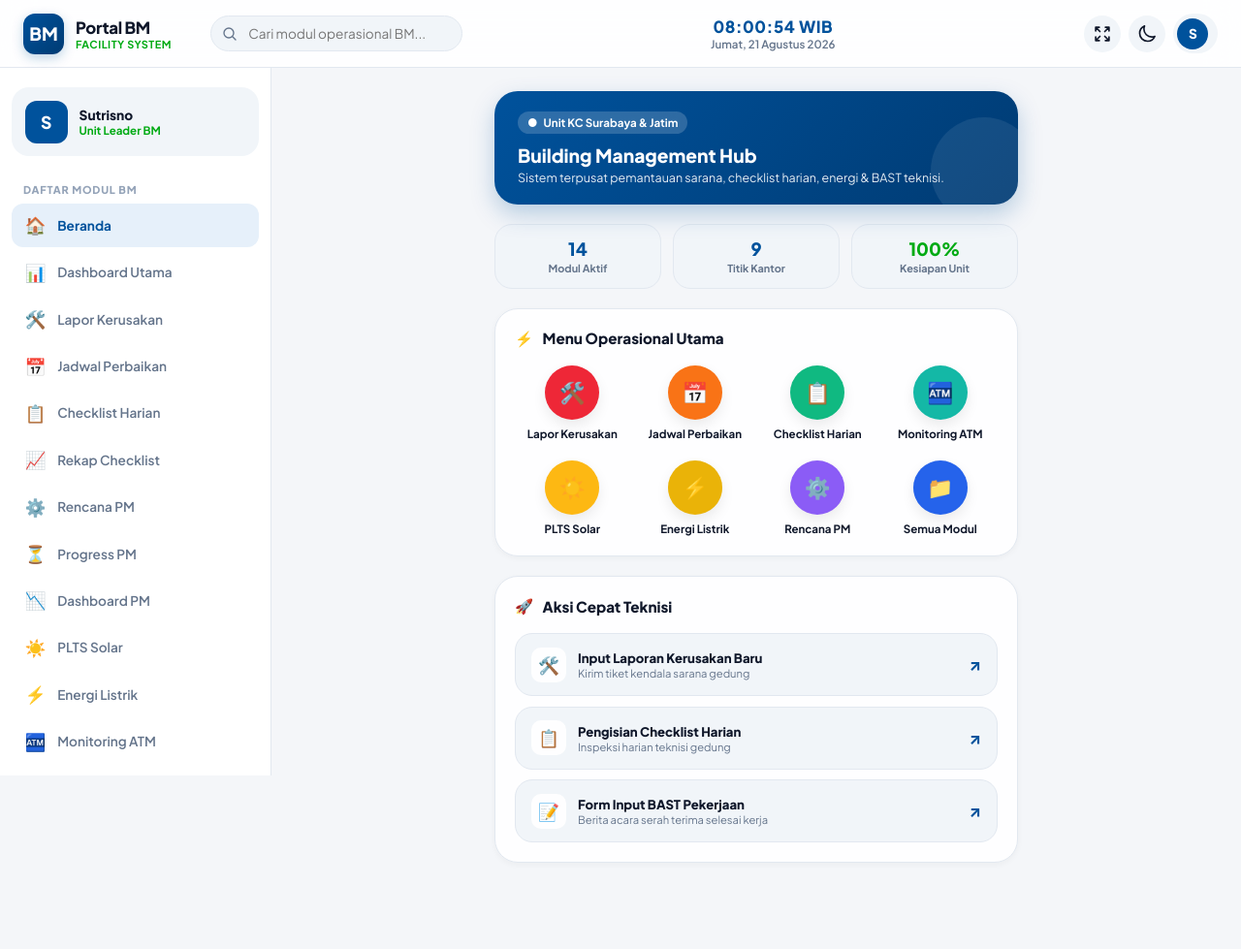
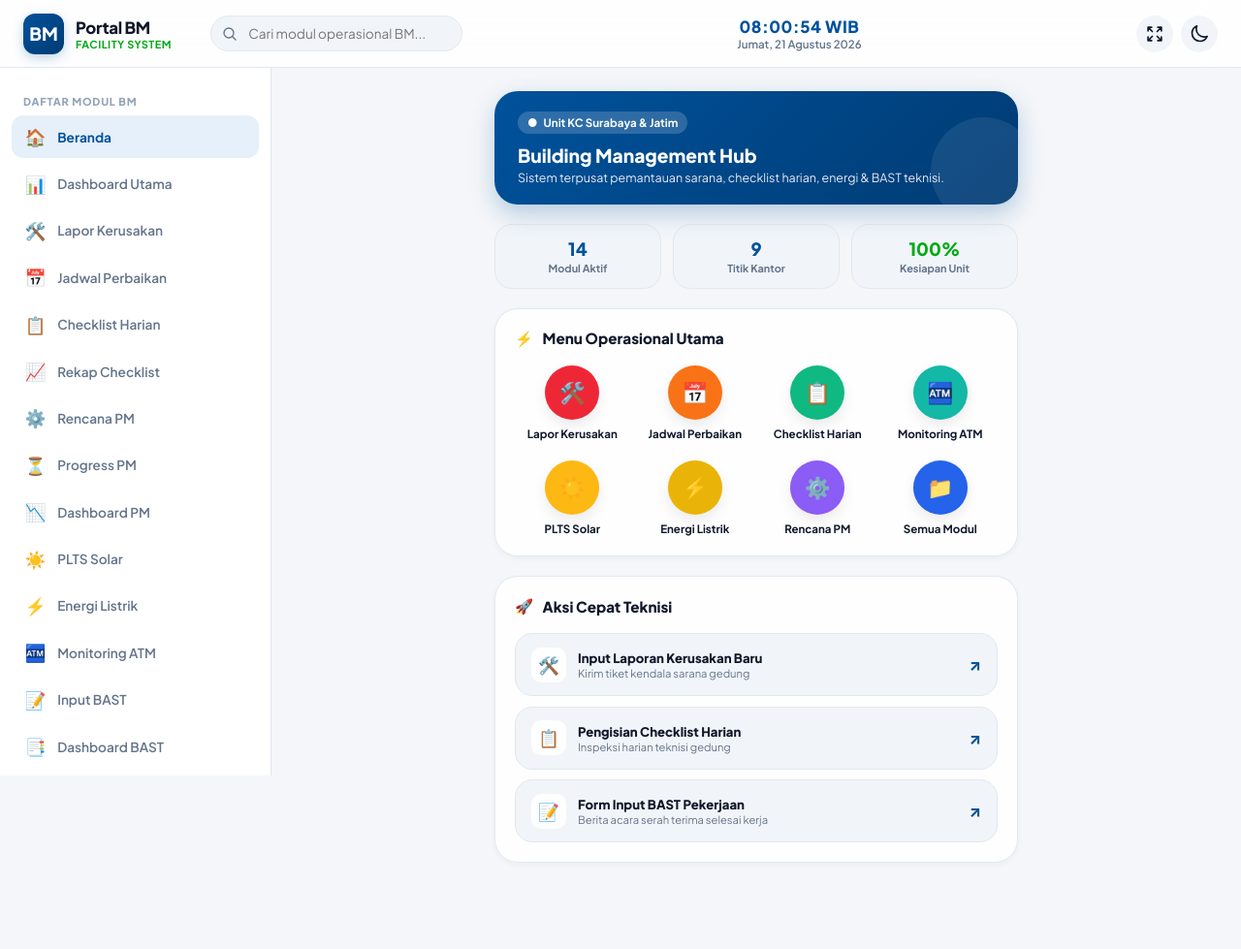
Before and after one commit to mastrisnocom-jpg/bpb, a plain HTML site: page bm.html in a window 1280 px wide. Shown: the top 979 px of the page at 97% size. Drawn offline with Linux system fonts and the light colour scheme.

Commit message:
Update bm.html

```diff
--- a/bm.html
+++ b/bm.html
@@ -221,29 +221,6 @@
             transform: translateY(-2px);
         }
 
-        .profile-btn {
-            display: flex;
-            align-items: center;
-            gap: 0.6rem;
-            padding: 0.3rem 0.6rem 0.3rem 0.3rem;
-            border-radius: var(--radius-pill);
-            background: var(--bg-hover);
-            cursor: pointer;
-        }
-
-        .profile-avatar {
-            width: 32px;
-            height: 32px;
-            border-radius: 50%;
-            background: var(--primary);
-            color: #fff;
-            display: flex;
-            align-items: center;
-            justify-content: center;
-            font-weight: 800;
-            font-size: 0.85rem;
-        }
-
         /* ==========================================================================
            3. APP LAYOUT
            ========================================================================== */
@@ -269,33 +246,6 @@
             transition: var(--transition);
             overflow-y: auto;
         }
-
-        .sidebar-user {
-            display: flex;
-            align-items: center;
-            gap: 0.75rem;
-            padding: 0.85rem;
-            background: var(--bg-hover);
-            border-radius: var(--radius-md);
-            margin-bottom: 1.25rem;
-        }
-
-        .sidebar-user-avatar {
-            width: 44px;
-            height: 44px;
-            border-radius: 12px;
-            background: var(--primary);
-            color: #fff;
-            display: flex;
-            align-items: center;
-            justify-content: center;
-            font-weight: 800;
-            font-size: 1.1rem;
-            flex-shrink: 0;
-        }
-
-        .sidebar-user-info h4 { font-size: 0.85rem; font-weight: 800; }
-        .sidebar-user-info p { font-size: 0.72rem; color: var(--accent-green); font-weight: 700; }
 
         .sidebar-menu-title {
             font-size: 0.68rem;
@@ -341,7 +291,7 @@
         }
 
         /* ==========================================================================
-           4. REDESIGNED PORTAL CARDS (100% OPERASIONAL BM)
+           4. PORTAL CARDS & OPERASIONAL
            ========================================================================== */
         .portal-container {
             max-width: 540px;
@@ -444,8 +394,6 @@
             transition: var(--transition);
         }
 
-        .circle-icon svg { width: 26px; height: 26px; }
-
         .menu-label {
             font-size: 0.72rem;
             font-weight: 700;
@@ -544,7 +492,7 @@
             display: none;
             justify-content: space-around;
             align-items: center;
-            padding: 0 0.5rem;
+            padding: 0 1rem;
             z-index: 1000;
             box-shadow: var(--shadow-bottom-nav);
         }
@@ -556,7 +504,7 @@
             justify-content: center;
             gap: 4px;
             color: var(--text-muted);
-            font-size: 0.7rem;
+            font-size: 0.72rem;
             font-weight: 700;
             flex: 1;
             padding: 6px 0;
@@ -646,7 +594,7 @@
 
         @media (max-width: 991px) {
             .app-sidebar { width: var(--sidebar-width-collapsed); }
-            .sidebar-user, .sidebar-menu-title, .nav-item span { display: none; }
+            .sidebar-menu-title, .nav-item span { display: none; }
             .app-main-content { margin-left: var(--sidebar-width-collapsed); }
         }
 
@@ -689,9 +637,6 @@
             <button class="icon-btn" id="themeToggleBtn" onclick="Theme.toggle()" title="Toggle Tema" aria-label="Theme Switch">
                 <svg width="20" height="20" fill="none" stroke="currentColor" stroke-width="2" viewBox="0 0 24 24"><path stroke-linecap="round" stroke-linejoin="round" d="M12 3v2.25m6.364.386l-1.591 1.591M21 12h-2.25m-.386 6.364l-1.591-1.591M12 18.75V21m-4.773-4.227l-1.591 1.591M5.25 12H3m4.227-4.773L5.636 5.636M15.75 12a3.75 3.75 0 11-7.5 0 3.75 3.75 0 017.5 0z"></path></svg>
             </button>
-            <div class="profile-btn" onclick="Router.navigate('profil')">
-                <div class="profile-avatar">S</div>
-            </div>
         </div>
     </header>
 
@@ -701,14 +646,6 @@
         <!-- SIDEBAR DESKTOP -->
         <aside class="app-sidebar" id="sidebar">
             <div>
-                <div class="sidebar-user">
-                    <div class="sidebar-user-avatar">S</div>
-                    <div class="sidebar-user-info">
-                        <h4>Sutrisno</h4>
-                        <p>Unit Leader BM</p>
-                    </div>
-                </div>
-
                 <div class="sidebar-menu-title">Daftar Modul BM</div>
                 <ul class="nav-list" id="sidebarNavList">
                     <!-- Dynamic Sidebar Modules -->
@@ -741,10 +678,6 @@
         <a href="javascript:void(0)" onclick="App.openAllMenuModal()" class="bottom-nav-item">
             <svg fill="none" stroke="currentColor" stroke-width="2" viewBox="0 0 24 24"><path stroke-linecap="round" stroke-linejoin="round" d="M3.75 6A2.25 2.25 0 016 3.75h2.25A2.25 2.25 0 0110.5 6v2.25a2.25 2.25 0 01-2.25 2.25H6a2.25 2.25 0 01-2.25-2.25V6zM3.75 15.75A2.25 2.25 0 016 13.5h2.25a2.25 2.25 0 012.25 2.25V18a2.25 2.25 0 01-2.25 2.25H6A2.25 2.25 0 013.75 18v-2.25zM13.5 6a2.25 2.25 0 012.25-2.25H18A2.25 2.25 0 0120.25 6v2.25A2.25 2.25 0 0118 10.5h-2.25a2.25 2.25 0 01-2.25-2.25V6zM13.5 15.75a2.25 2.25 0 012.25-2.25H18a2.25 2.25 0 012.25 2.25V18A2.25 2.25 0 0118 20.25h-2.25A2.25 2.25 0 0113.5 18v-2.25z"></path></svg>
             <span>Semua Modul</span>
-        </a>
-        <a href="#/profil" class="bottom-nav-item" data-route="profil">
-            <svg fill="none" stroke="currentColor" stroke-width="2" viewBox="0 0 24 24"><path stroke-linecap="round" stroke-linejoin="round" d="M15.75 6a3.75 3.75 0 11-7.5 0 3.75 3.75 0 017.5 0zM4.501 20.118a7.5 7.5 0 0114.998 0A17.933 17.933 0 0112 21.75c-2.676 0-5.216-.584-7.499-1.632z"></path></svg>
-            <span>Profil</span>
         </a>
     </nav>
 
@@ -785,7 +718,7 @@
             { id: 'index', title: 'Portal Index', desc: 'Indeks navigasi lengkap sistem GAS', icon: '📁', color: '#64748B', url: `${BASE_GAS_URL}?page=index` }
         ];
 
-        // 8 Modul Prioritas untuk Tampilan Grid Depan
+        // 7 Modul Prioritas + 1 Menu Tambahan (Total 8 Grid Utama)
         const PRIMARY_GRID_IDS = [
             'kerusakan',
             'jadwal-kerusakan',
@@ -864,8 +797,6 @@
 
                 if (route === 'beranda') {
                     content.innerHTML = this.viewHome();
-                } else if (route === 'profil') {
-                    content.innerHTML = this.viewProfile();
                 } else if (gasMatch) {
                     content.innerHTML = this.viewModuleDetail(gasMatch);
                 } else {
@@ -938,7 +869,7 @@
                                     </div>
                                 `).join('')}
 
-                                <!-- Tombol Semua Menu -->
+                                <!-- Tombol Semua Modul -->
                                 <div class="menu-item-btn" onclick="App.openAllMenuModal()">
                                     <div class="circle-icon" style="background: #2563EB;">
                                         📁
@@ -1008,7 +939,7 @@
 
                             <div style="background:var(--bg-hover); padding:1rem; border-radius:var(--radius-md); border:1px solid var(--border-color); margin-bottom:1.5rem; text-align:left; font-size:0.8rem; display:flex; flex-direction:column; gap:0.4rem;">
                                 <div><strong>Integrasi:</strong> Google Apps Script Web App</div>
-                                <div><strong>Target:</strong> Full Window Direct Access (Bypass iFrame Lock)</div>
+                                <div><strong>Target:</strong> Full Window Direct Access</div>
                                 <div><strong>Status Sistem:</strong> <span style="color:var(--accent-green); font-weight:700;">Siap Digunakan</span></div>
                             </div>
 
@@ -1020,25 +951,6 @@
                                     Kembali ke Beranda
                                 </button>
                             </div>
-                        </div>
-                    </div>
-                `;
-            },
-            viewProfile() {
-                return `
-                    <div class="portal-container">
-                        <div class="section-card" style="text-align:center;">
-                            <div class="sidebar-user-avatar" style="width:70px; height:70px; margin:0 auto 1rem; font-size:1.6rem;">S</div>
-                            <h3 style="font-weight:800;">SUTRISNO</h3>
-                            <p style="font-size:0.8rem; color:var(--accent-green); font-weight:700; margin-bottom:1.5rem;">Unit Leader Building Management</p>
-
-                            <div style="text-align:left; font-size:0.85rem; display:flex; flex-direction:column; gap:0.75rem; background:var(--bg-hover); padding:1rem; border-radius:var(--radius-md); border:1px solid var(--border-color); margin-bottom:1.25rem;">
-                                <div><strong>ID Teknisi:</strong> BM-2026-901</div>
-                                <div><strong>Wilayah Kerja:</strong> KC Surabaya & 9 Kantor Cabang</div>
-                                <div><strong>Sistem:</strong> Google Apps Script Engine</div>
-                            </div>
-
-                            <button class="btn-direct" onclick="Router.navigate('beranda')">Kembali ke Beranda</button>
                         </div>
                     </div>
                 `;
```
